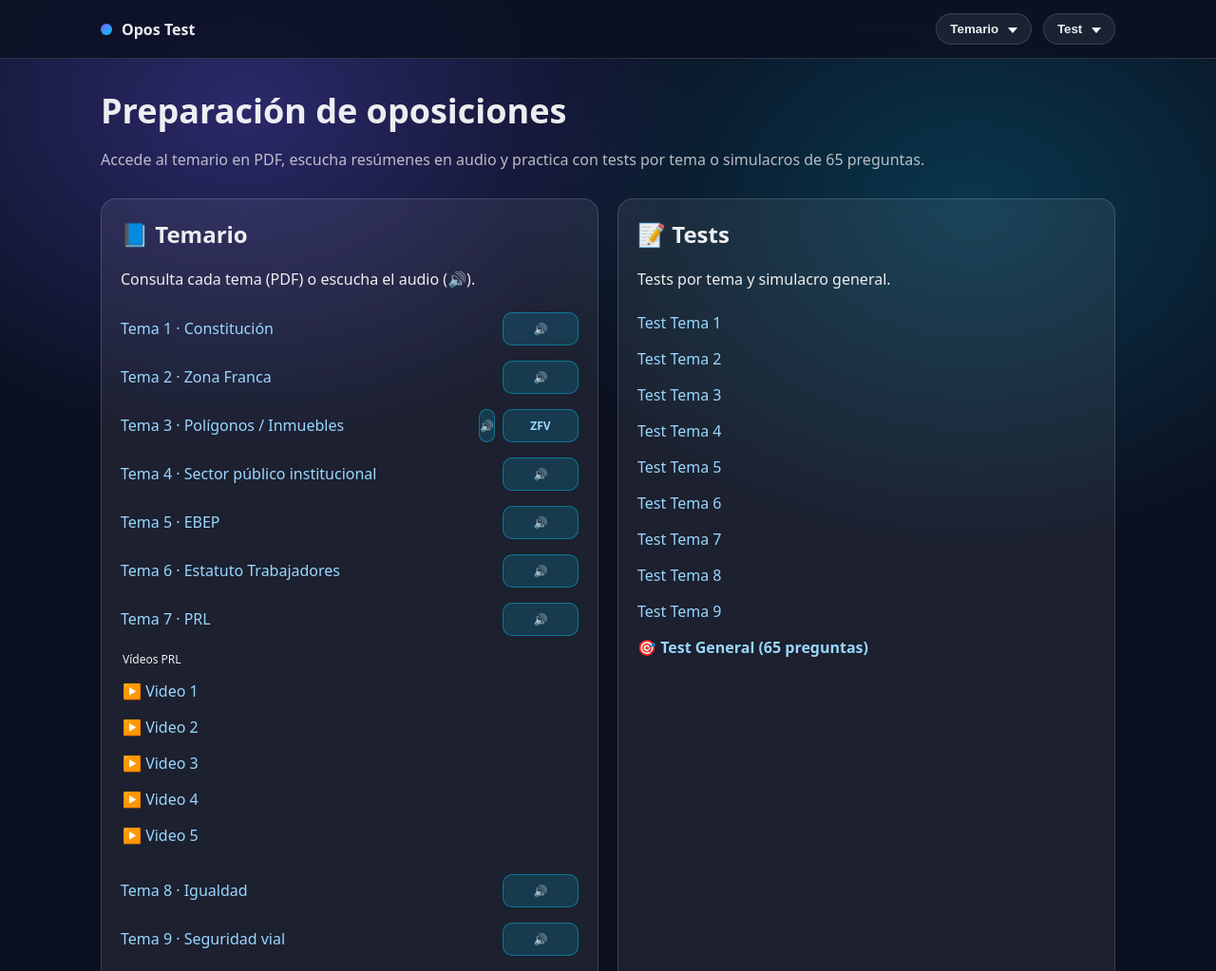
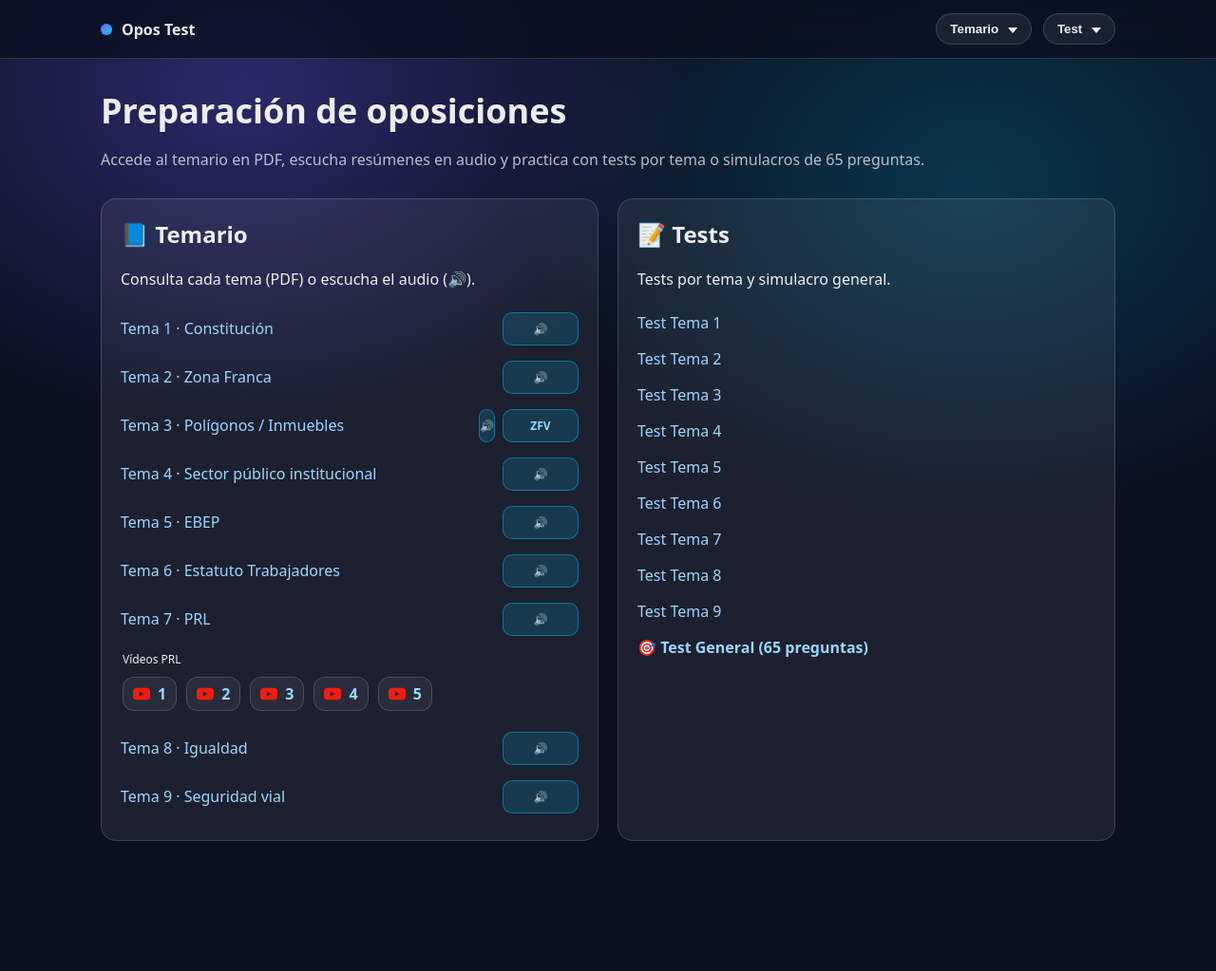
Before and after one commit to xoxeli83/opos-test, a plain HTML site: page public/index.html in a window 1280 px wide. Shown: the top 1023 px of the page at 95% size. After the commit the page ends 946 px from the top, so only its background shows below. Drawn offline with Linux system fonts and the light colour scheme.

Commit message:
Update index.html

```diff
--- a/public/index.html
+++ b/public/index.html
@@ -134,18 +134,29 @@
   <a class="zf-btn" href="#" data-audio="/audio/Tema7.mp3" data-title="Tema 7 · PRL" title="Escuchar audio">🔊</a>
 </div>
 
-          <!-- VIDEOS PRL (debajo) -->
+<!-- VIDEOS PRL -->
 <div style="margin: 8px 0 14px 0; padding-left: 2px;">
   <div class="muted" style="font-size:12px; margin-bottom:6px;">Vídeos PRL</div>
 
-            <div class="list" style="margin-top:0;">
-              <a href="https://youtu.be/ETb3ipdn68g" target="_blank" rel="noreferrer">▶️ Video 1</a>
-              <a href="https://www.youtube.com/watch?v=qkpNosF3cMY" target="_blank" rel="noreferrer">▶️ Video 2</a>
-              <a href="https://www.youtube.com/watch?v=YhupEfG4SNE" target="_blank" rel="noreferrer">▶️ Video 3</a>
-              <a href="https://www.youtube.com/watch?v=fuNEHMVmVG4" target="_blank" rel="noreferrer">▶️ Video 4</a>
-              <a href="https://www.youtube.com/watch?v=woyPaKP9FIA" target="_blank" rel="noreferrer">▶️ Video 5</a>
+  <div class="prl-videos">
+    <a href="https://youtu.be/ETb3ipdn68g" target="_blank" rel="noreferrer">
+      <img src="/youtube.png" class="yt-icon" alt="YouTube"> 1
+    </a>
+    <a href="https://www.youtube.com/watch?v=qkpNosF3cMY" target="_blank" rel="noreferrer">
+      <img src="/youtube.png" class="yt-icon" alt="YouTube"> 2
+    </a>
+    <a href="https://www.youtube.com/watch?v=YhupEfG4SNE" target="_blank" rel="noreferrer">
+      <img src="/youtube.png" class="yt-icon" alt="YouTube"> 3
+    </a>
+    <a href="https://www.youtube.com/watch?v=fuNEHMVmVG4" target="_blank" rel="noreferrer">
+      <img src="/youtube.png" class="yt-icon" alt="YouTube"> 4
+    </a>
+    <a href="https://www.youtube.com/watch?v=woyPaKP9FIA" target="_blank" rel="noreferrer">
+      <img src="/youtube.png" class="yt-icon" alt="YouTube"> 5
+    </a>
   </div>
 </div>
+
 
           <!-- Tema 8 -->
           <div class="list-row">
```
Lines whose indentation alone changed are shown as unchanged.
